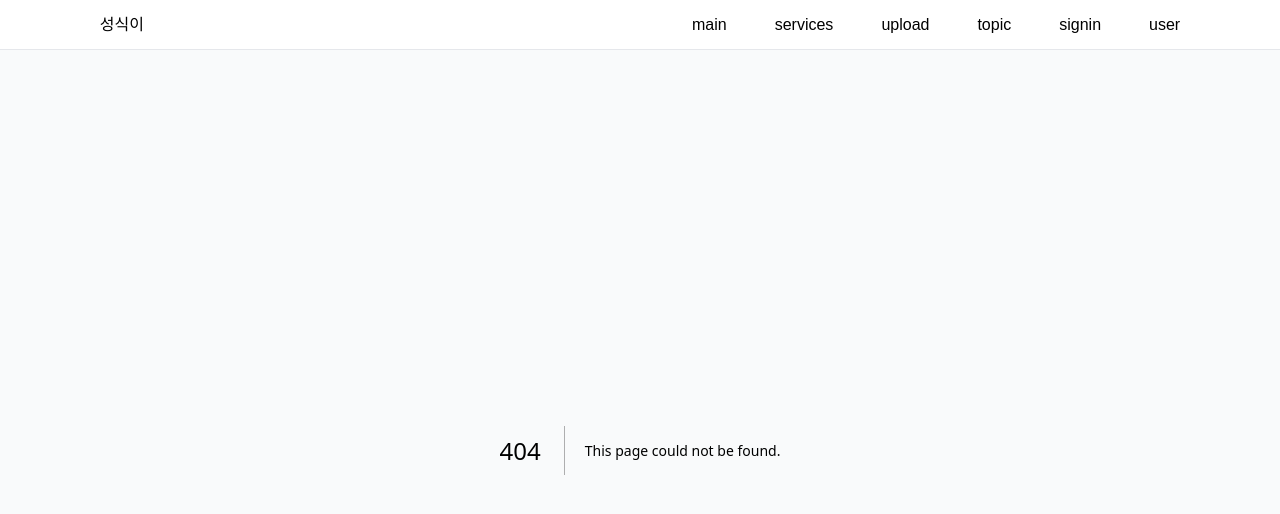
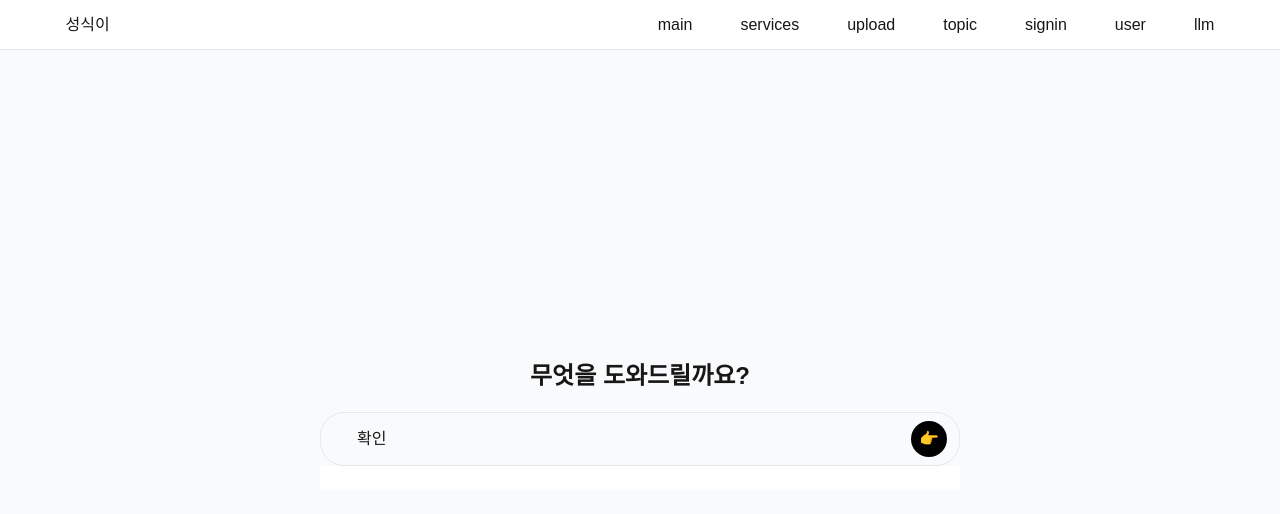
Before and after one commit to choss001/share_media, a Next.js app: page /llm in a window 1280 px wide. Before the commit this address had no page. Shown: the top 514 px of the page. Built offline with nearby package versions, Linux system fonts and the light colour scheme.

Commit message:
i am making llm and modify page similar to chatgpt

```diff
--- a/src/app/components/navigation/header/index.tsx
+++ b/src/app/components/navigation/header/index.tsx
@@ -92,6 +92,11 @@ const Header = () => {
                 href="/user">
                 <div className="ml-12">user</div>
             </Link>
+            <Link
+                className=""
+                href="/llm">
+                <div className="ml-12">llm</div>
+            </Link>
         </div>
     )
 
--- /dev/null
+++ b/src/app/llm/page.tsx
@@ -0,0 +1,33 @@
+
+import { useState, useEffect } from 'react'
+
+export default function Llm(){
+
+    return (
+        <div className='flex my-auto mx-auto justify-center h-full w-full'>
+            <div className='flex flex-col h-full w-full mx-auto justify-center relative md:w-[40rem]'>
+                <div className='text-center text-2xl font-semibold mx-auto pb-5'>
+                    무엇을 도와드릴까요?
+                </div>
+                <div className='w-full flex justify-center'>
+                    <form className='w-full'>
+                        <div className='flex flex-center w-full cursor-text flex-col rounded-3xl border border-token-border-light px-3 py-1'>
+                            <div className='flex items-center relative'>
+                                <div className='flex min-h-[44px] pl-1 flex-1 min-w-0 max-w-full items-center pl-6'>
+                                    확인
+
+                                </div>
+                                <button className='w-9 rounded-full bg-black h-9'>
+                                👉
+                                </button>
+                            </div>
+                        </div>
+
+                    </form>
+                </div>
+                <input/>
+
+            </div>
+        </div>
+    )
+}
--- a/src/app/topic/page.tsx
+++ b/src/app/topic/page.tsx
@@ -109,6 +109,7 @@ export default function Home() {
 
             ))}
         </table>
+        this is pagination test
         <Pagination totalPage={5}/>
 
         <div className="flex items-center justify-center">
```
